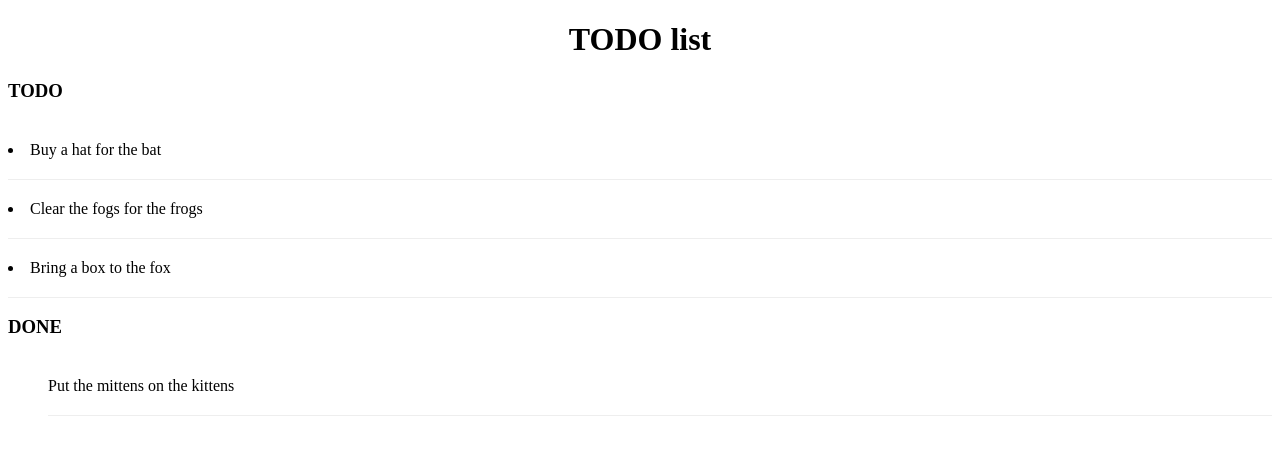
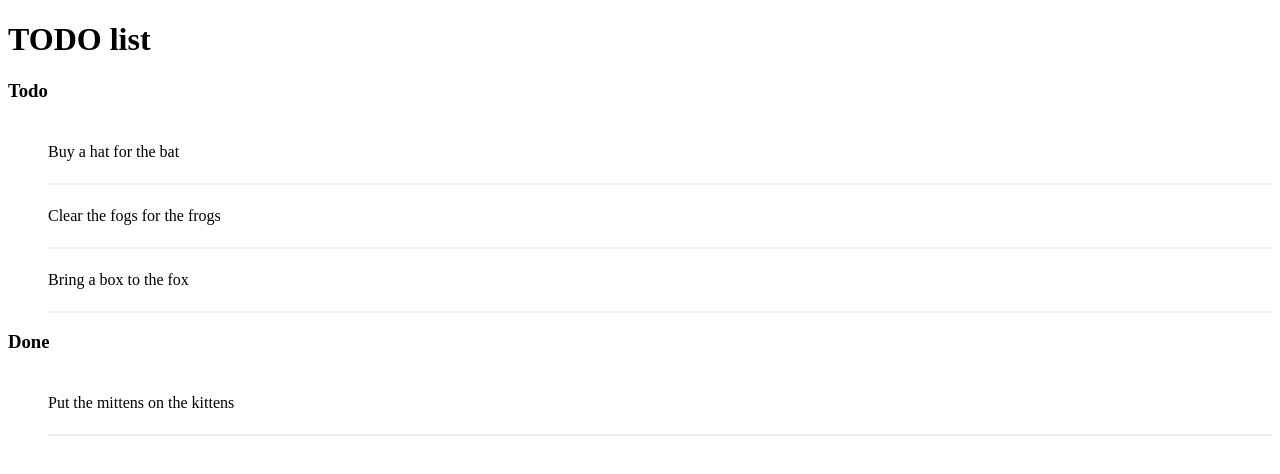
Before and after one commit to alteamucatiranait/to-do-altea, a plain HTML site: page index.html in a window 1280 px wide. Drawn offline with Linux system fonts and the light colour scheme.

Commit message:
Change css to introduce conflicts

```diff
--- a/index.html
+++ b/index.html
@@ -5,21 +5,21 @@
  <title>TODO list</title>
  <style>
  h1 {
- text-align:center;
+ text-align: left;
  }
  h3 {
- text-transform: uppercase;
+ text-transform: capitalize;
  }
  li {
  overflow: hidden;
- padding: 20px 0;
- border-bottom: 1px solid #eee;
+ padding: 22px 0;
+ border-bottom: 2px solid #eee;
  }
  </style>
  </head>
  <body>
  <h1>TODO list</h1>
- <h3>Todo</h3
+ <h3>Todo</h3>
  <ul>
  <li>Buy a hat for the bat</li>
  <li>Clear the fogs for the frogs</li>
```
Lines whose indentation alone changed are shown as unchanged.
